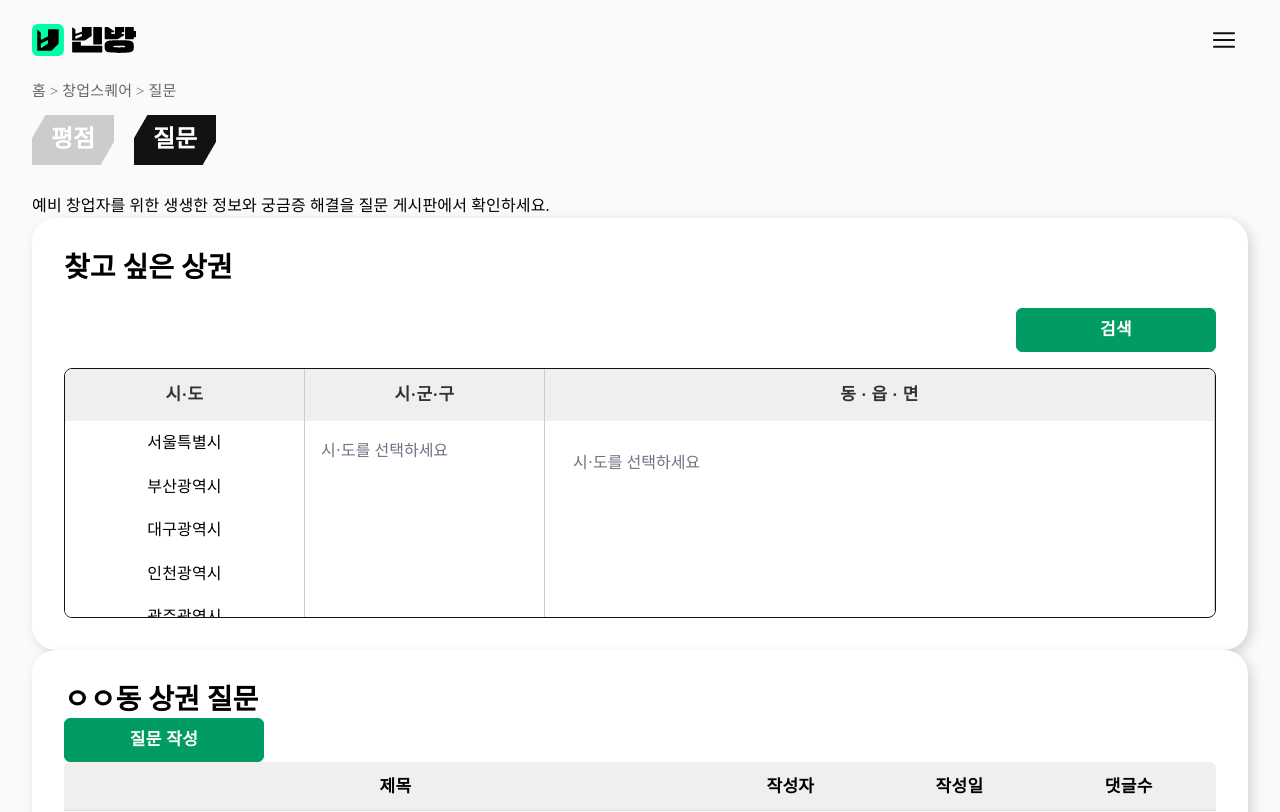
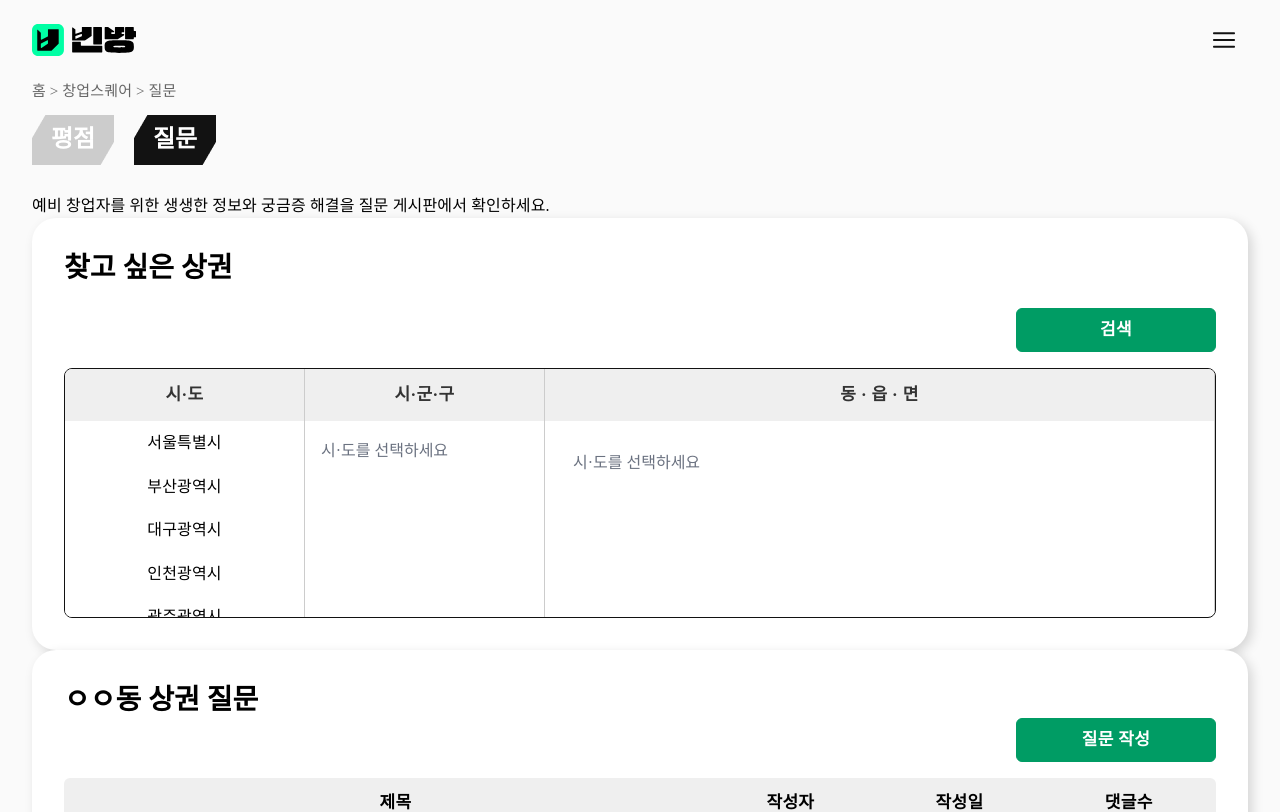
Before and after one commit to LikeLionHGU/Vintan_frontend, a React (Create React App) app: page /community/question in a window 1280 px wide. Shown: the top 812 px of the page. Built offline with nearby package versions, Linux system fonts and the light colour scheme; a web font is replaced by a local one.

Commit message:
style : Question page 작성 버튼 배치 수정

```diff
--- a/src/page/Question.jsx
+++ b/src/page/Question.jsx
@@ -78,9 +78,11 @@ export default function Question() {
       </LocationContainer>
       <QuestionsContainer p={4}>
         <Typography variant="title2">ㅇㅇ동 상권 질문</Typography>
-        <SearchButton onClick={() => navigate("/community/question/add")}>
-          <Typography variant="h2">질문 작성</Typography>
-        </SearchButton>
+        <HorizontalBox justifyContent="flex-end" mb={2}>
+          <SearchButton onClick={() => navigate("/community/question/add")}>
+            <Typography variant="h2">질문 작성</Typography>
+          </SearchButton>
+        </HorizontalBox>
         <QuestionTogleLists posts={posts} />
       </QuestionsContainer>
     </VerticalBox>
```
